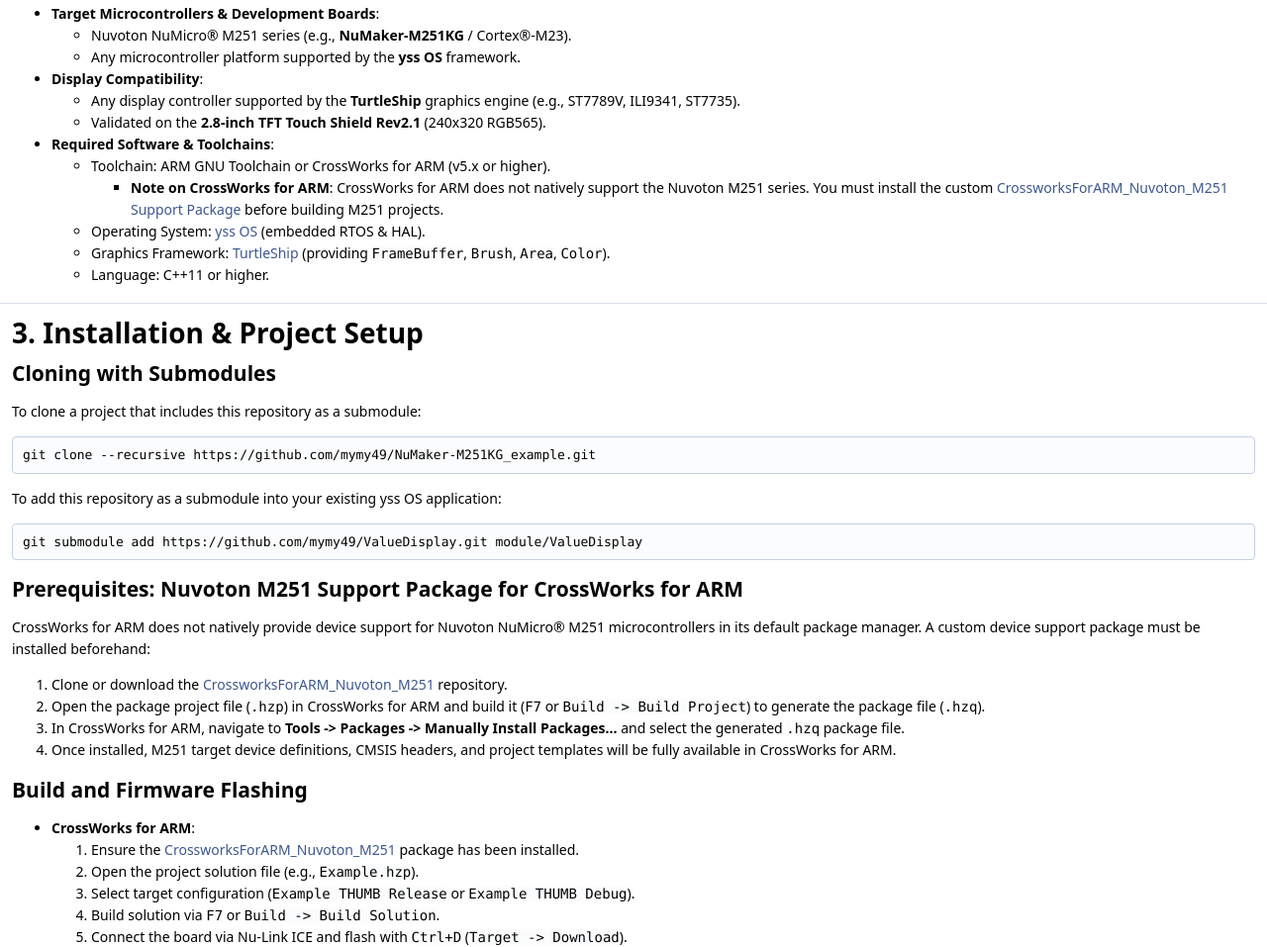
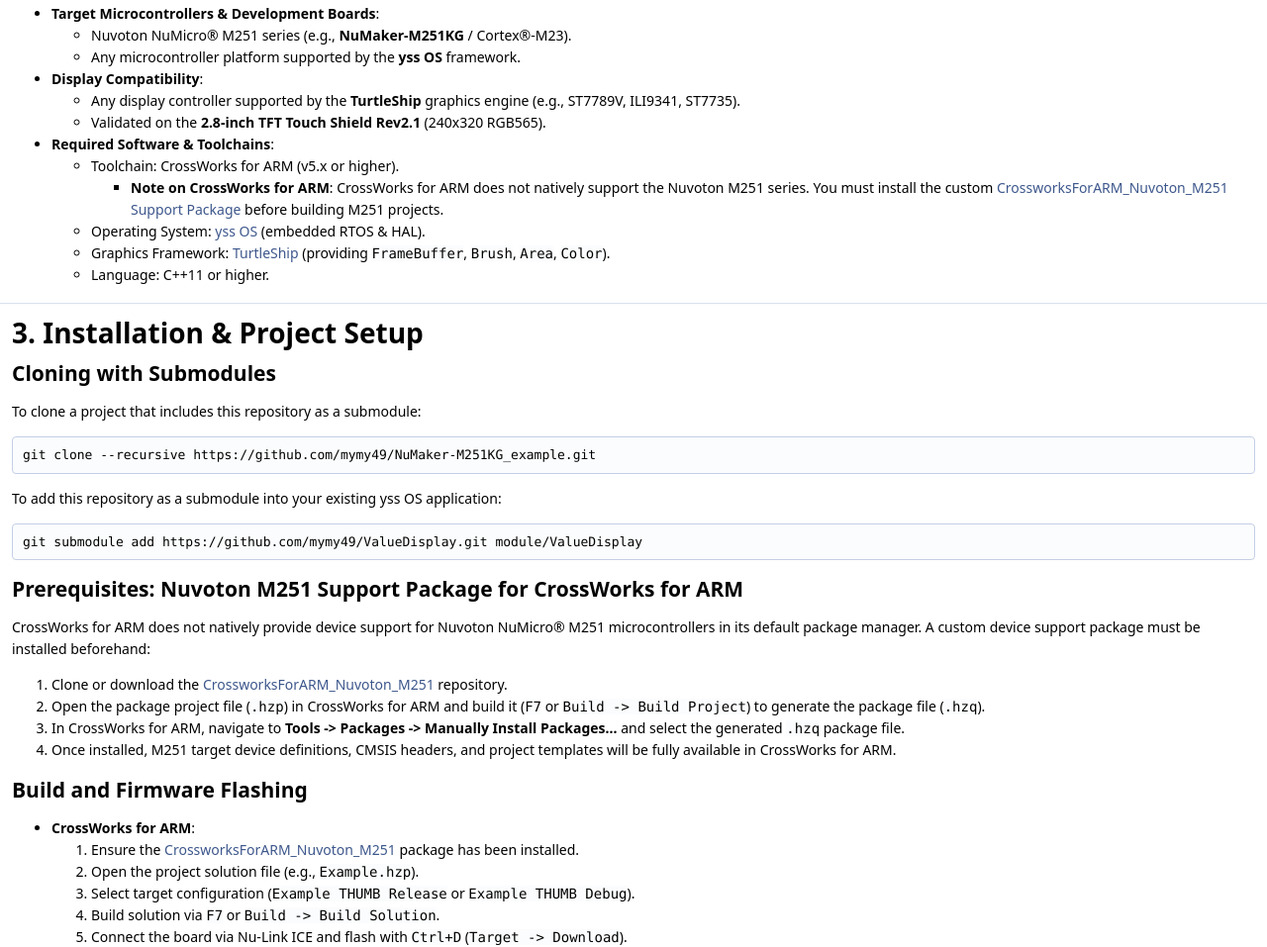
Before and after one commit to mymy49/ValueDisplay, a plain HTML site: page index.html in a window 1280 px wide. Shown: the part 1540-2497 px from the top of the page at 99% size. Drawn offline with Linux system fonts and the light colour scheme.

Commit message:
deploy: 6247eb650aef6615117ceadab709610a6187ae3b

```diff
--- a/index.html
+++ b/index.html
@@ -136,7 +136,7 @@ Supported Targets &amp; Tools</h2>
 </ul>
 </li>
 <li><b>Required Software &amp; Toolchains</b>:<ul>
-<li>Toolchain: ARM GNU Toolchain or CrossWorks for ARM (v5.x or higher).<ul>
+<li>Toolchain: CrossWorks for ARM (v5.x or higher).<ul>
 <li><b>Note on CrossWorks for ARM</b>: CrossWorks for ARM does not natively support the Nuvoton M251 series. You must install the custom <a href="https://github.com/mymy49/CrossworksForARM_Nuvoton_M251">CrossworksForARM_Nuvoton_M251 Support Package</a> before building M251 projects.</li>
 </ul>
 </li>
```
